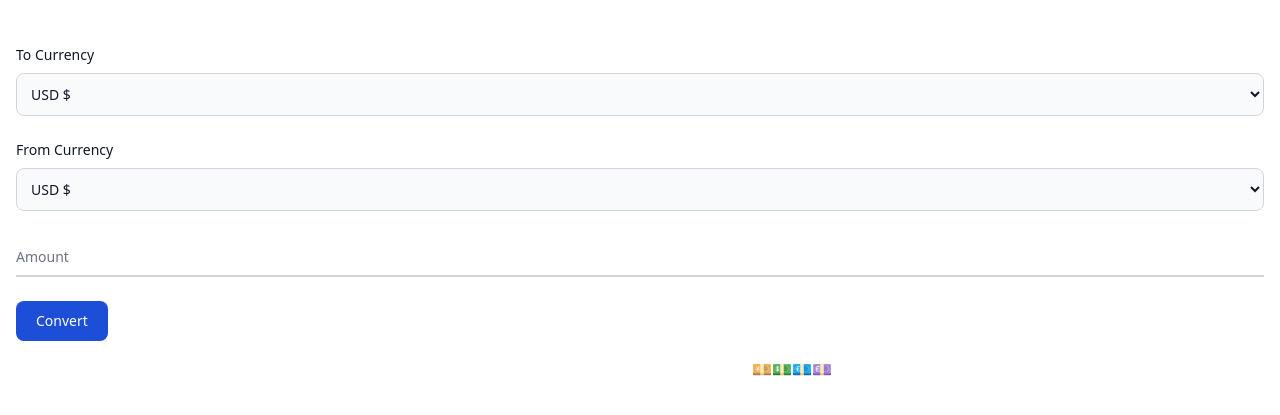
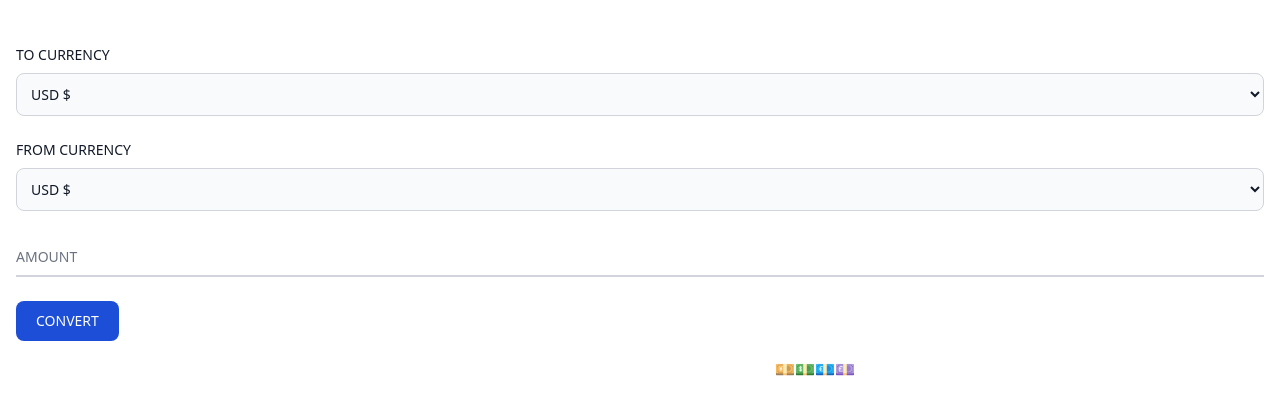
Before and after one commit to GourabMCFC/Currency-Converter, a website built with Vite: page index.html in a window 1280 px wide. Shown: the part 51-466 px from the top of the page. Built offline with nearby package versions, Linux system fonts and the light colour scheme.

Commit message:
Bug Fixes

```diff
--- a/index.html
+++ b/index.html
@@ -96,7 +96,7 @@
             </nav>
         </header>
 
-        <section class="container mx-auto text-white p-4 my-4">
+        <section class="container mx-auto text-white p-4 my-4 uppercase">
             <form>
                 <div class="relative z-0 w-full mb-6 group">
                     <label
@@ -147,7 +147,7 @@
                 </div>
                 <button
                     type="submit"
-                    class="text-white bg-blue-700 hover:bg-blue-800 focus:ring-4 focus:outline-none focus:ring-blue-300 font-medium rounded-lg text-sm w-full sm:w-auto px-5 py-2.5 text-center dark:bg-blue-600 dark:hover:bg-blue-700 dark:focus:ring-blue-800"
+                    class="text-white bg-blue-700 hover:bg-blue-800 focus:ring-4 focus:outline-none focus:ring-blue-300 font-medium rounded-lg text-sm w-full sm:w-auto px-5 py-2.5 text-center dark:bg-blue-600 dark:hover:bg-blue-700 dark:focus:ring-blue-800 uppercase"
                     id="btn"
                 >
                     Convert
```
